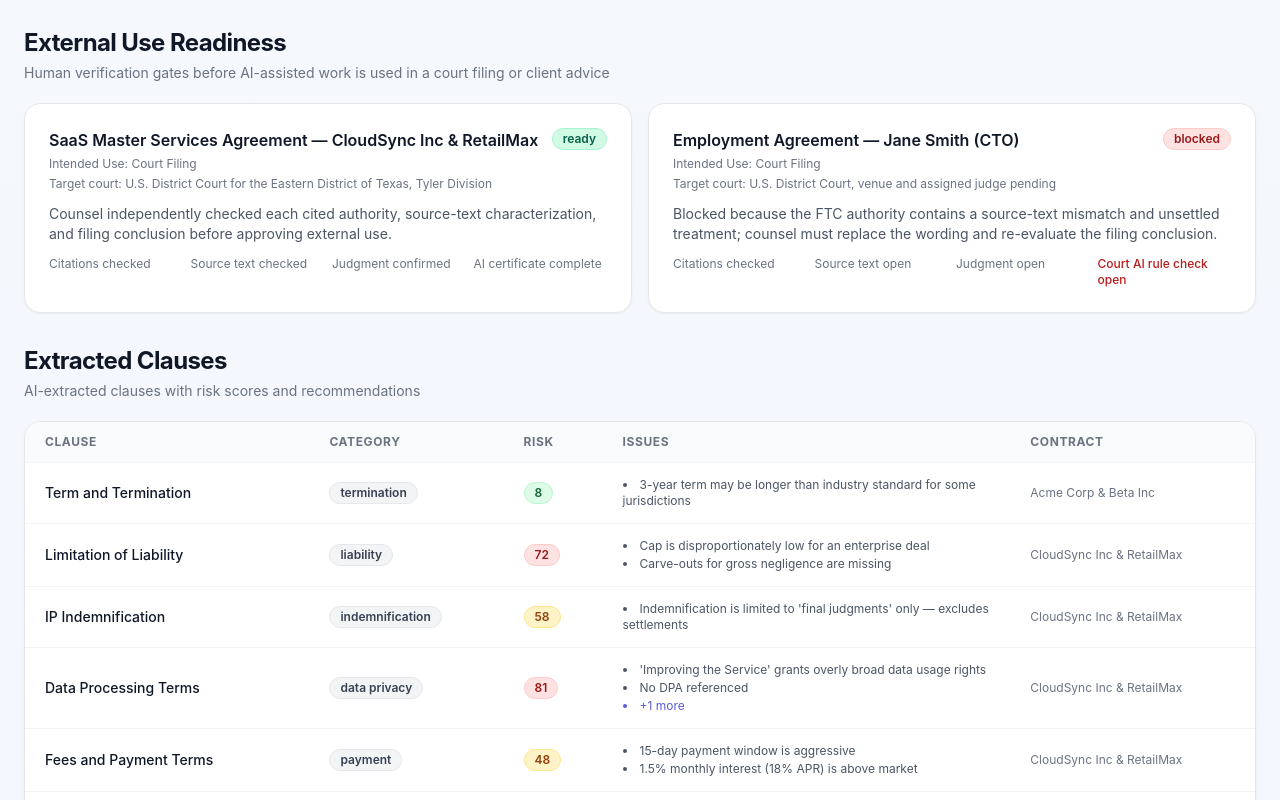
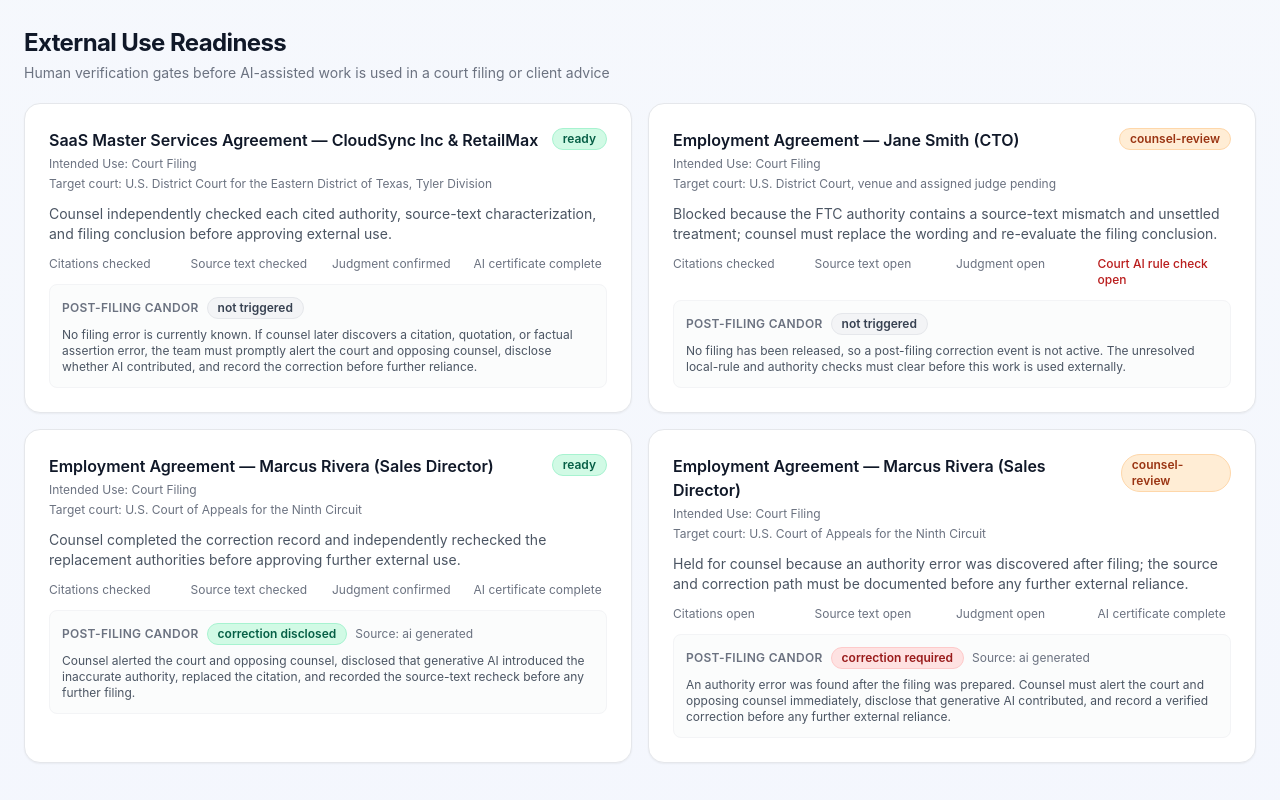
Before and after one commit to tensorgarden/legal-ai-analyzer, a Next.js app: page / in a window 1280 px wide. Shown: the part 1660-2460 px from the top of the page. Built offline with nearby package versions, Linux system fonts and the light colour scheme.

Commit message:
Track post-filing AI correction readiness

```diff
--- a/src/app/page.tsx
+++ b/src/app/page.tsx
@@ -8,6 +8,7 @@
   complianceChecks,
   privilegeHandlingReviews,
   filingReadinessReviews,
+  canReleaseFiling,
   workProductReadinessReviews,
   reviewTimeline,
 } from "@/demo-data";
@@ -305,6 +306,7 @@
         <div className="grid gap-4 md:grid-cols-2">
           {filingReadinessReviews.map((review) => {
             const contract = contracts.find((item) => item.id === review.contractId);
+            const displayedFilingStatus = canReleaseFiling(review) ? review.status : "counsel-review";
             return (
               <Card key={review.id}>
                 <div className="flex items-start justify-between gap-3">
@@ -315,7 +317,7 @@
                     </p>
                     <p className="mt-1 text-xs text-gray-500">Target court: {review.targetCourt}</p>
                   </div>
-                  <Badge variant={filingReadinessVariant(review.status)}>{review.status}</Badge>
+                  <Badge variant={filingReadinessVariant(displayedFilingStatus)}>{displayedFilingStatus}</Badge>
                 </div>
                 <p className="mt-3 text-sm text-gray-600">{review.reviewNote}</p>
                 <div className="mt-3 grid grid-cols-2 gap-2 text-xs text-gray-500 sm:grid-cols-4">
@@ -329,6 +331,28 @@
                         ? "No AI certificate required"
                         : "Court AI rule check open"}
                   </span>
+                </div>
+                <div className="mt-3 rounded-lg border border-gray-100 bg-gray-50/60 p-3">
+                  <div className="flex flex-wrap items-center gap-2">
+                    <span className="text-xs font-semibold uppercase tracking-wide text-gray-500">Post-filing candor</span>
+                    <Badge
+                      variant={
+                        review.filingCandorStatus === "correction-required"
+                          ? "high"
+                          : review.filingCandorStatus === "correction-disclosed"
+                            ? "success"
+                            : "neutral"
+                      }
+                    >
+                      {review.filingCandorStatus.replaceAll("-", " ")}
+                    </Badge>
+                    {review.filingErrorSource && (
+                      <span className="text-xs text-gray-500">
+                        Source: {review.filingErrorSource.replaceAll("-", " ")}
+                      </span>
+                    )}
+                  </div>
+                  <p className="mt-2 text-xs text-gray-600">{review.filingCorrectionNote}</p>
                 </div>
               </Card>
             );
--- a/src/demo-data.ts
+++ b/src/demo-data.ts
@@ -565,6 +565,12 @@
     reviewedBy: "Maya Gupta",
     reviewedAt: "2026-06-10T16:30:00Z",
     reviewNote: "Counsel independently checked each cited authority, source-text characterization, and filing conclusion before approving external use.",
+    filingCandorStatus: "not-triggered",
+    filingErrorDiscoveredAt: null,
+    filingErrorSource: null,
+    courtAndOpposingCounselAlertedAt: null,
+    filingErrorSourceDisclosed: false,
+    filingCorrectionNote: "No filing error is currently known. If counsel later discovers a citation, quotation, or factual assertion error, the team must promptly alert the court and opposing counsel, disclose whether AI contributed, and record the correction before further reliance.",
   },
   {
     id: "frr-002",
@@ -581,8 +587,63 @@
     reviewedBy: null,
     reviewedAt: null,
     reviewNote: "Blocked because the FTC authority contains a source-text mismatch and unsettled treatment; counsel must replace the wording and re-evaluate the filing conclusion.",
+    filingCandorStatus: "not-triggered",
+    filingErrorDiscoveredAt: null,
+    filingErrorSource: null,
+    courtAndOpposingCounselAlertedAt: null,
+    filingErrorSourceDisclosed: false,
+    filingCorrectionNote: "No filing has been released, so a post-filing correction event is not active. The unresolved local-rule and authority checks must clear before this work is used externally.",
+  },
+  {
+    id: "frr-003",
+    contractId: "ctr-008",
+    intendedUse: "court-filing",
+    targetCourt: "U.S. Court of Appeals for the Ninth Circuit",
+    courtAIDisclosureStatus: "required-complete",
+    courtAIDisclosureSource: "Ninth Circuit Rule 32-1 filing guidance and the June 3, 2026 Lnu v. Blanche order support an AI-use certification with personal review of cited authorities and transparent correction of discovered errors.",
+    courtAIDisclosureCheckedAt: "2026-06-10T17:00:00Z",
+    status: "ready",
+    citationsVerified: true,
+    sourceTextVerified: true,
+    independentLegalJudgmentConfirmed: true,
+    reviewedBy: "Sarah Chen",
+    reviewedAt: "2026-06-10T17:30:00Z",
+    reviewNote: "Counsel completed the correction record and independently rechecked the replacement authorities before approving further external use.",
+    filingCandorStatus: "correction-disclosed",
+    filingErrorDiscoveredAt: "2026-06-09T13:10:00Z",
+    filingErrorSource: "ai-generated",
+    courtAndOpposingCounselAlertedAt: "2026-06-09T14:00:00Z",
+    filingErrorSourceDisclosed: true,
+    filingCorrectionNote: "Counsel alerted the court and opposing counsel, disclosed that generative AI introduced the inaccurate authority, replaced the citation, and recorded the source-text recheck before any further filing.",
+  },
+  {
+    id: "frr-004",
+    contractId: "ctr-008",
+    intendedUse: "court-filing",
+    targetCourt: "U.S. Court of Appeals for the Ninth Circuit",
+    courtAIDisclosureStatus: "required-complete",
+    courtAIDisclosureSource: "Ninth Circuit Rule 32-1 filing guidance and the June 3, 2026 Lnu v. Blanche order support an AI-use certification with personal review of cited authorities and transparent correction of discovered errors.",
+    courtAIDisclosureCheckedAt: "2026-06-10T17:05:00Z",
+    status: "counsel-review",
+    citationsVerified: false,
+    sourceTextVerified: false,
+    independentLegalJudgmentConfirmed: false,
+    reviewedBy: null,
+    reviewedAt: null,
+    reviewNote: "Held for counsel because an authority error was discovered after filing; the source and correction path must be documented before any further external reliance.",
+    filingCandorStatus: "correction-required",
+    filingErrorDiscoveredAt: "2026-06-10T11:20:00Z",
+    filingErrorSource: "ai-generated",
+    courtAndOpposingCounselAlertedAt: null,
+    filingErrorSourceDisclosed: false,
+    filingCorrectionNote: "An authority error was found after the filing was prepared. Counsel must alert the court and opposing counsel immediately, disclose that generative AI contributed, and record a verified correction before any further external reliance.",
   },
 ];
+
+export const canReleaseFiling = (review: FilingReadinessReview) =>
+  review.status === "ready" &&
+  review.filingCandorStatus !== "correction-required" &&
+  (review.filingCandorStatus !== "correction-disclosed" || review.filingErrorSourceDisclosed);
 
 // ─── Privilege and AI Data-Handling Reviews ───────────────────────────────────────
 
--- a/src/types.ts
+++ b/src/types.ts
@@ -143,6 +143,13 @@
   | "not-required-confirmed"
   | "pending-local-rule-check";
 
+export type FilingCandorStatus =
+  | "not-triggered"
+  | "correction-required"
+  | "correction-disclosed";
+
+export type FilingErrorSource = "ai-generated" | "human-draft" | "unknown";
+
 export interface FilingReadinessReview {
   id: string;
   contractId: string;
@@ -158,6 +165,12 @@
   reviewedBy: string | null;
   reviewedAt: string | null;
   reviewNote: string;
+  filingCandorStatus: FilingCandorStatus;
+  filingErrorDiscoveredAt: string | null;
+  filingErrorSource: FilingErrorSource | null;
+  courtAndOpposingCounselAlertedAt: string | null;
+  filingErrorSourceDisclosed: boolean;
+  filingCorrectionNote: string;
 }
 
 export type LitigationAnticipationStatus =
```
Also changed, not shown: 2 other files (tests, documents, lock files or other folders).
